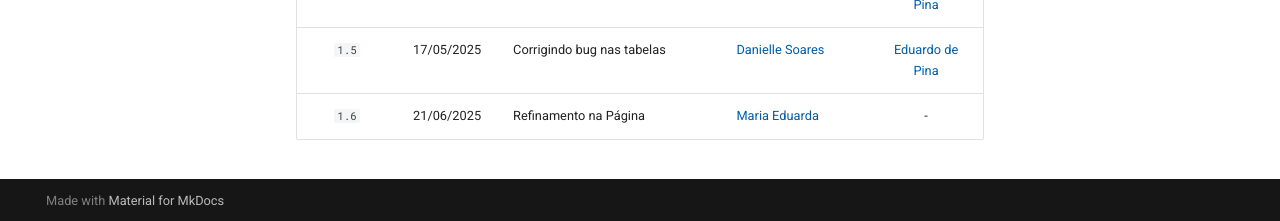
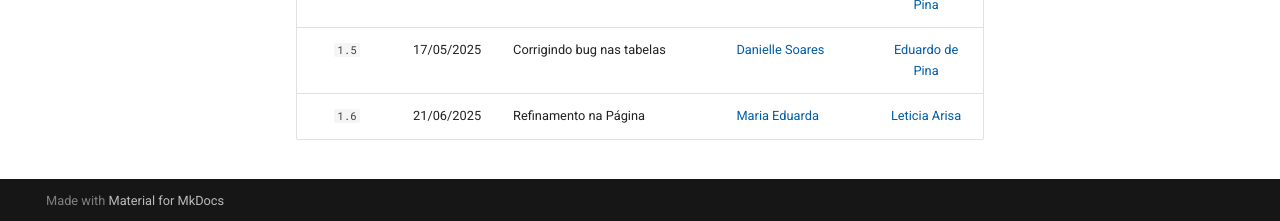
Before and after one commit to eduardodpms/REQ-FGTS, an MkDocs documentation site: the page built from docs/Elicitacao/Tecnicas-de-Elicitacao/Entrevista.md, in a window 1280 px wide and 900 px high, scrolled down 3523 px. Shown: the part 676-897 px from the top of the window. Built offline with MkDocs 1.6.1 and Material for MkDocs 9.7.7, drawn with Linux system fonts in a browser that asks for light colours; comment, search, counter and statistics services are not loaded.

Commit message:
Update Entrevista.md

```diff
--- a/docs/Elicitacao/Tecnicas-de-Elicitacao/Entrevista.md
+++ b/docs/Elicitacao/Tecnicas-de-Elicitacao/Entrevista.md
@@ -158,4 +158,4 @@ A seguir, os requisitos elicitados foram organizados em duas categorias: funcion
 | `1.3`  | 06/05/2025 | Correção da formatação dos requisitos elicitados. | [Leticia Arisa](https://github.com/Leticia-Arisa-K-Higa) | [Enzo Emir](https://github.com/EnzoEmir) |
 | `1.4` | 17/05/2025 | Adição de âncoras | [Danielle Soares](https://github.com/danielle-soaress) | [Eduardo de Pina](https://github.com/eduardodpms) |
 | `1.5`  | 17/05/2025 | Corrigindo bug nas tabelas | [Danielle Soares](https://github.com/danielle-soaress) | [Eduardo de Pina](https://github.com/eduardodpms) |
-| `1.6`  | 21/06/2025 | Refinamento na Página | [Maria Eduarda](https://github.com/dudaa28) | - |
+| `1.6`  | 21/06/2025 | Refinamento na Página | [Maria Eduarda](https://github.com/dudaa28) | [Leticia Arisa](https://github.com/Leticia-Arisa-K-Higa) |
```
